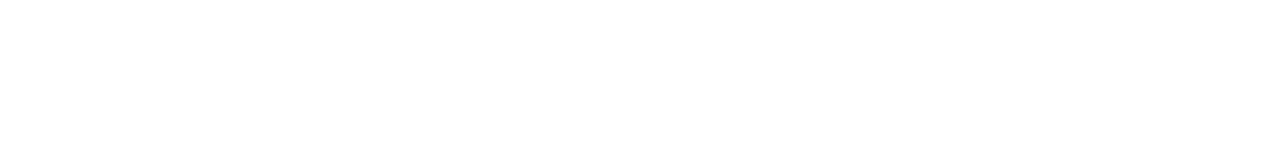
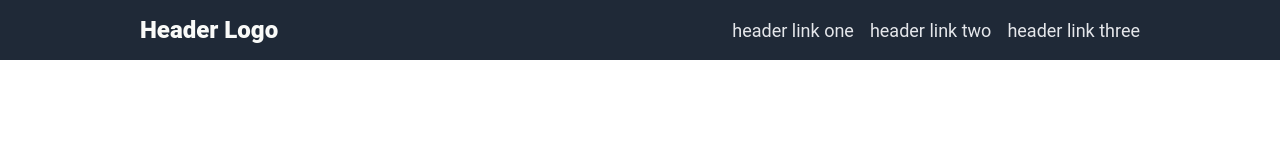
Before and after one commit to jvstln/odin-landing-page, a plain HTML site: page index.html in a window 1280 px wide. Drawn offline with Linux system fonts and the light colour scheme.

Commit message:
feat: Add header section

```diff
--- a/index.html
+++ b/index.html
@@ -4,8 +4,19 @@
   <meta charset="UTF-8">
   <meta name="viewport" content="width=device-width, initial-scale=1.0">
   <title>Landing Page</title>
+  <link rel="stylesheet" href="style.css">
 </head>
 <body>
+  <div class="header">
+    <div class="container">
+      <div class="logo">Header Logo</div>
 
+      <ul class="nav-links">
+        <li><a href="#">header link one</a></li>
+        <li><a href="#">header link two</a></li>
+        <li><a href="#">header link three</a></li>
+      </ul>
+    </div>
+  </div>
 </body>
 </html>
--- a/style.css
+++ b/style.css
@@ -3,3 +3,43 @@
   padding: 0;
   box-sizing: border-box;
 }
+
+body {
+  display: flex;
+  flex-direction: column;
+  font-family: Roboto, sans-serif;
+}
+
+.container {
+  width: 1000px;
+  margin: auto;
+}
+
+.header {
+  background-color: #1f2937;
+}
+
+.header .container {
+  display: flex;
+  justify-content: space-between;
+  align-items: center;
+  padding: 16px 0;
+}
+
+.logo {
+  font-size: 24px;
+  font-weight: 1000;
+  color: #f9faf8;
+}
+
+.nav-links {
+  display: flex;
+  list-style-type: none;
+  gap: 16px;
+}
+
+.nav-links a {
+  color: #e5e7eb;
+  font-size: 18px;
+  text-decoration: none;
+}
```
